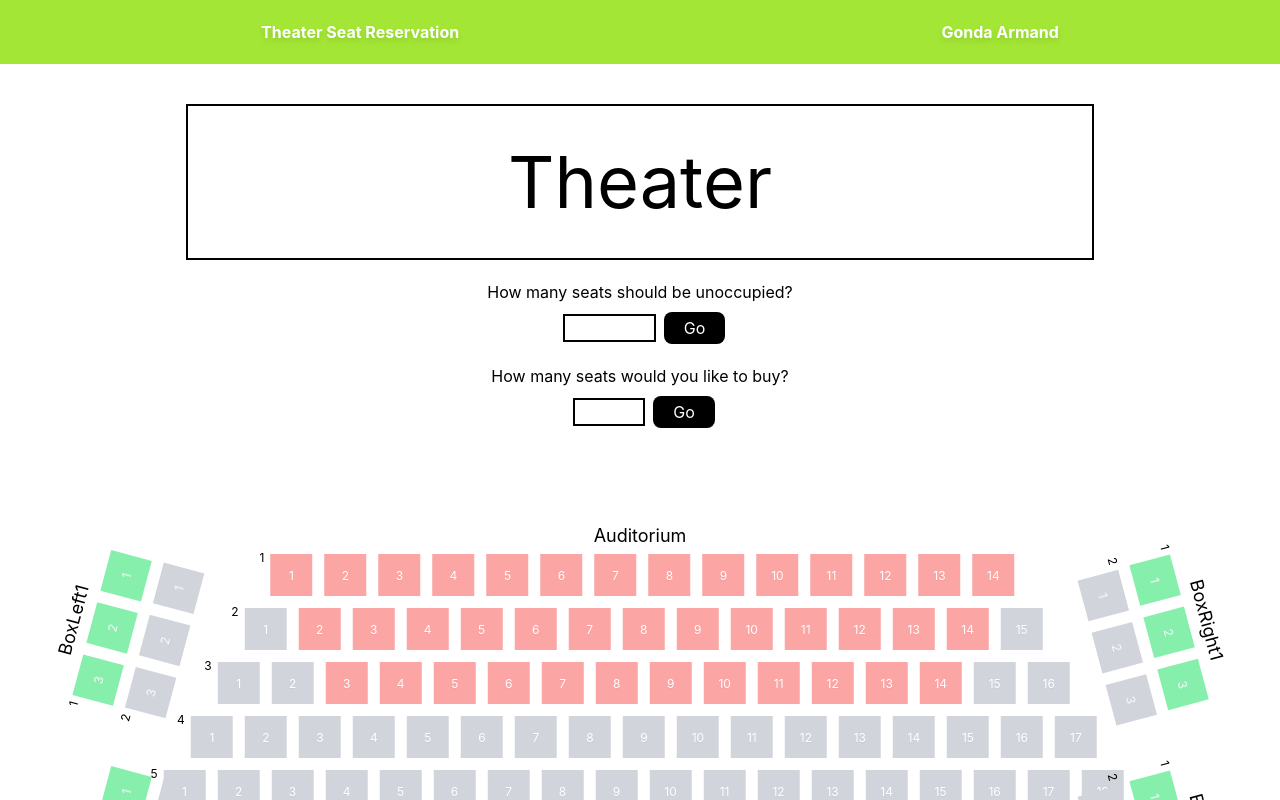
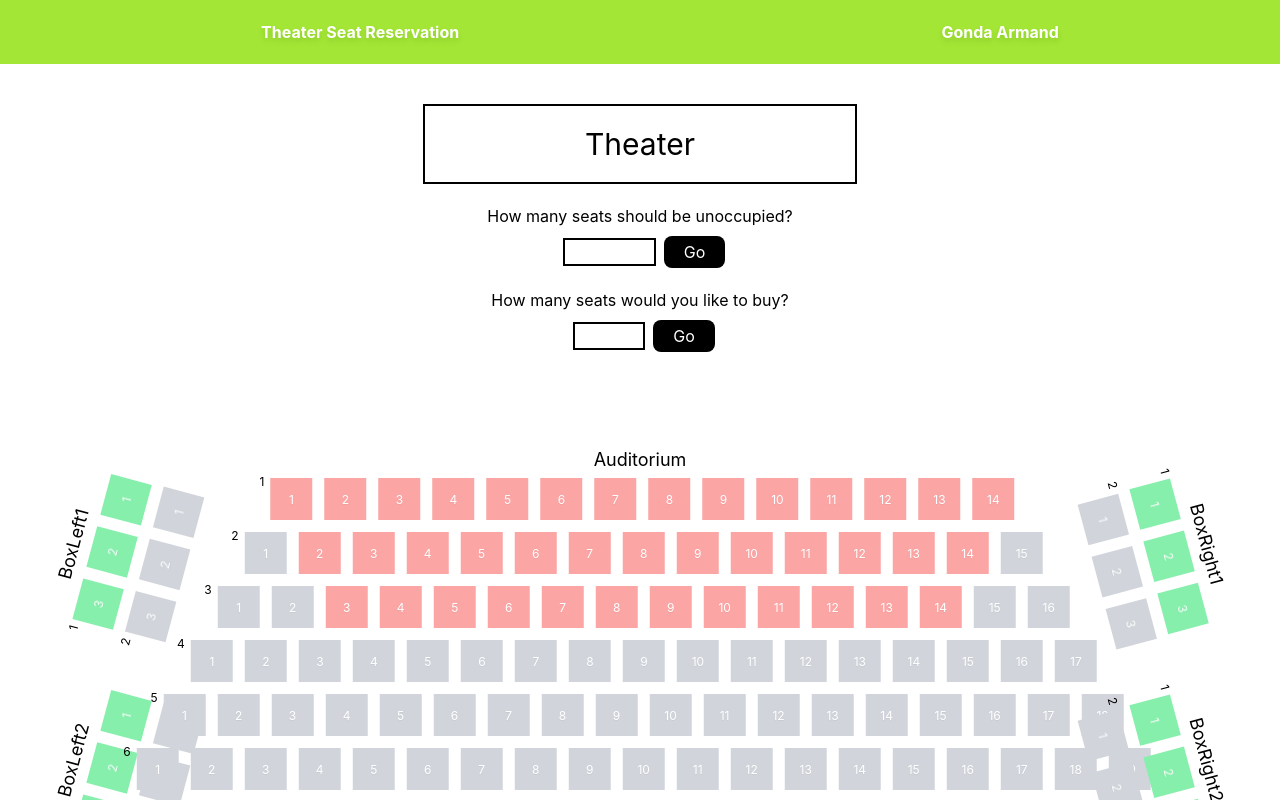
Before and after one commit to Xenonyy/nng-llc, a React (Create React App) app: page / in a window 1280 px wide. Shown: the top 800 px of the page. Built offline with nearby package versions, Linux system fonts and the light colour scheme.

Commit message:
fix: title css

```diff
--- a/src/components/common/title/title.tsx
+++ b/src/components/common/title/title.tsx
@@ -6,7 +6,7 @@ interface PageTitleTypes {
 }
 const PageTitleComponent: FC<PageTitleTypes> = ({ title }) => {
   return (
-    <h1 className="text-7xl border-2 border-black border-solid py-10 capitalize px-80">
+    <h1 className="text-3xl border-2 border-black border-solid py-5 capitalize px-40">
       {title}
     </h1>
   );
```
